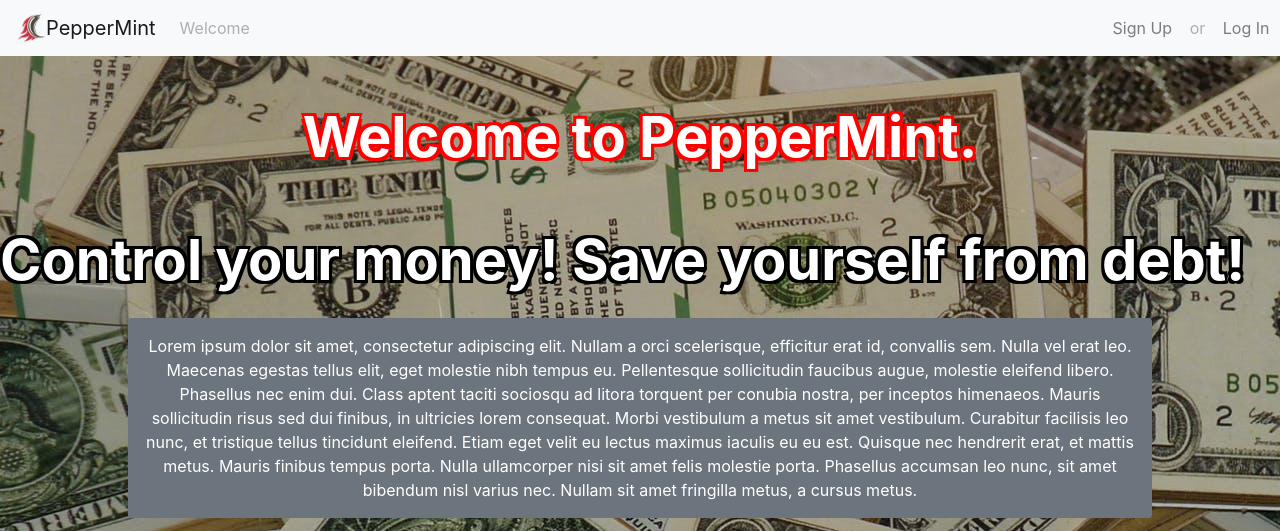
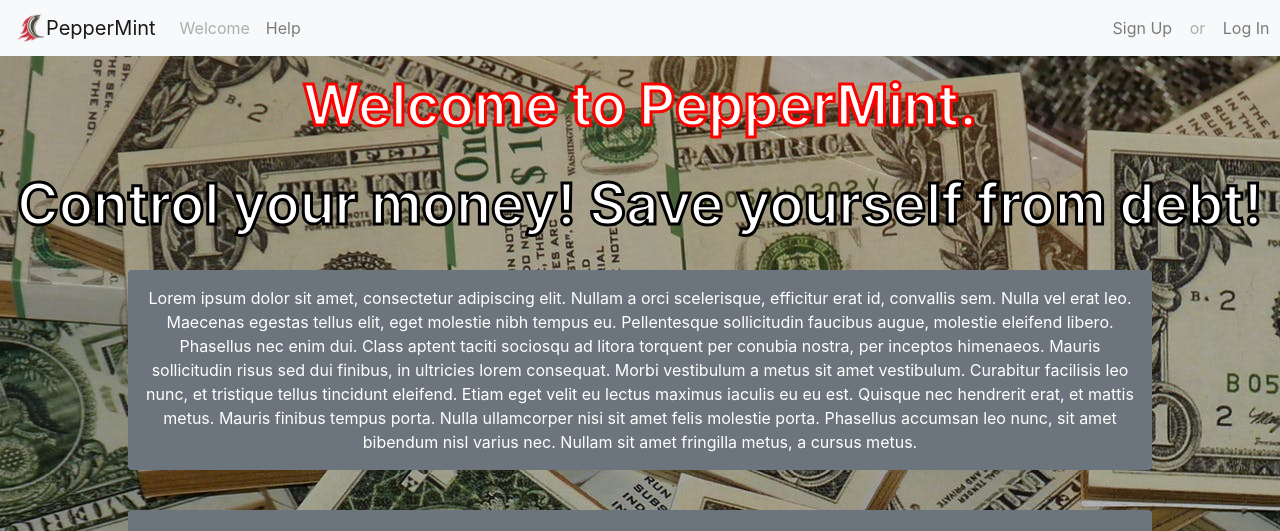
Before and after one commit to StudentDX/MoneyMunchers, a Flask app: page / in a window 1280 px wide. Shown: the top 531 px of the page. Run offline with Flask 2, Linux system fonts and the light colour scheme; some libraries are stand-ins or nearby versions.

Commit message:
for the last time fixed home

```diff
--- a/app/templates/home.html
+++ b/app/templates/home.html
@@ -1,17 +1,5 @@
-<!DOCTYPE html>
-<html lang="en">
-    <!-- Bootstrap CDN -->
-    <link rel="stylesheet" href="https://stackpath.bootstrapcdn.com/bootstrap/4.3.1/css/bootstrap.min.css"
-          integrity="sha384-ggOyR0iXCbMQv3Xipma34MD+dH/1fQ784/j6cY/iJTQUOhcWr7x9JvoRxT2MZw1T" crossorigin="anonymous">
-    <script src="https://code.jquery.com/jquery-3.3.1.slim.min.js"
-            integrity="sha384-q8i/X+965DzO0rT7abK41JStQIAqVgRVzpbzo5smXKp4YfRvH+8abtTE1Pi6jizo"
-            crossorigin="anonymous"></script>
-    <script src="https://cdnjs.cloudflare.com/ajax/libs/popper.js/1.14.7/umd/popper.min.js"
-            integrity="sha384-UO2eT0CpHqdSJQ6hJty5KVphtPhzWj9WO1clHTMGa3JDZwrnQq4sF86dIHNDz0W1"
-            crossorigin="anonymous"></script>
-    <script src="https://stackpath.bootstrapcdn.com/bootstrap/4.3.1/js/bootstrap.min.js"
-            integrity="sha384-JjSmVgyd0p3pXB1rRibZUAYoIIy6OrQ6VrjIEaFf/nJGzIxFDsf4x0xIM+B07jRM"
-            crossorigin="anonymous"></script>
+{% extends 'base.html' %}
+
 {% block style %}
 <style>
     body  {
@@ -21,66 +9,19 @@
 </style>
 {% endblock %}
 
-    <head>
-        <meta charset="UTF-8">
-        <title>
-            {% block title %}
-            {% endblock %}
-        </title>
-        {% block heading %}
-        {% endblock %}
-    </head>
+{% block content %}
+    <h5 class="display-4 font-weight-bold text-center text-white" style="-webkit-text-stroke: 3px red">
+        Welcome to PepperMint.
+    </h5>
 
-    <body>
-        <nav class="navbar fixed-top navbar-expand-lg navbar-light bg-light">
-            <img src="../static/logo.png" width="30" height="30" alt="logo">
-            <a class="navbar-brand" href={{ url_for('home') }}>PepperMint</a>
-            <button id="hamburger" class="navbar-toggler" type="button" data-toggle="collapse" data-target="#navbarSupportedContent" aria-controls="navbarSupportedContent" aria-expanded="false" aria-label="Toggle navigation">
-                <span class="navbar-toggler-icon"></span>
-            </button>
-            <div class="collapse navbar-collapse" id="navbarSupportedContent">
-                <ul class="navbar-nav mr-auto">
-                    <li class="nav-item">
-                        <a class="nav-link disabled" href="#">Welcome</a>
-                    </li>
-                </ul>
-                <ul class="navbar-nav navbar-right">
-                        <li class="nav-item">
-                            <div class="row" id="authentication" style="width:11rem">
-                                <a class="nav-link mx-auto" href={{ url_for('signup') }}>Sign Up</a>
-                                <a class="nav-link disabled">or</a>
-                                <a class="nav-link mx-auto" href={{ url_for('login') }}>Log In</a>
-                            </div>
-                        </li>
-                </ul>
-            </div>
-        </nav>
+    <br>
 
-        <br><br><br>
+    <h6 class="display-4 font-weight-bold text-center text-white" style="-webkit-text-stroke: 3px black">
+        Control your money! Save yourself from debt!
+    </h6>
 
-        {% for type,message in get_flashed_messages(with_categories=true) %}
-            <div class="alert alert-{{ type }} mx-auto alert-dismissable" role="alert" style="width:80%;text-align:center">
-                {{ message }}
-                <button type="button" class="close" data-dismiss="alert" aria-label="Close">
-                  <span aria-hidden="true">&times;</span>
-                </button>
-            </div>
-        {% endfor %}
+    <br>
 
-        {% block content %}
-        <div class="mx-auto" style="width: 200px;">
-          <h1><high><font color="red"></font></high></h1><br>
-        </div>
-        <h3 class="display-4 font-weight-bold text-center text-white" style="text-shadow: -3px -3px 0 #F00, 3px -3px 0 #F00, -3px 3px 0 #F00, 3px 3px 0 #F00;">
-        Welcome to PepperMint.
-        </h3>
-        <br>
-        <br>
-         <h7 class="display-4 font-weight-bold text-center text-white" style="text-shadow: -3px -3px 0 #000, 3px -3px 0 #000, -3px 3px 0 #000, 3px 3px 0 #000;">Control your money! Save yourself from debt!</h7>
-         <br>
-              <br>
-              <!-- description -->
-              <!-- description -->
     <p class="text-white text-center bg-secondary rounded p-3" style="margin-left: 10%; margin-right: 10%;">
         Lorem ipsum dolor sit amet, consectetur adipiscing elit. Nullam a orci scelerisque,
         efficitur erat id, convallis sem. Nulla vel erat leo. Maecenas egestas tellus elit,
@@ -98,47 +39,25 @@
     <br>
 
     <p class="text-white bg-secondary rounded p-3" style="margin-left: 10%; margin-right: 10%; font-size: 30px;">
-                  Set your budget for the day and the month. </p>
+        Set your budget for the day and the month.
         <div class="text-center">
           <img src="../static/Profile.png">
         </div>
+    </p>
 
     <br>
 
     <p class="text-white bg-secondary rounded p-3" style="margin-left: 10%; margin-right: 10%; font-size: 30px;">
-                  Track your expenses.</p>
+        Track your expenses.
     <div class="text-center">
         <img src="../static/Expense.png">
     </div>
-
-                  <br>
+    </p>
 
     <p class="text-white bg-secondary rounded p-3" style="margin-left: 10%; margin-right: 10%; font-size: 30px;">
-                  View your history and analyze the trends. </p>
+        View your history and analyze the trends.
     <div class="text-center">
         <img src="">
     </div>
-
-                <br>
-
-              <br>
-
+    </p>
 {% endblock %}
-
-        <br><br><br>
-
-        <footer class="footer fixed-bottom bg-light">
-            <br>
-            <div style="text-align: center">
-                <span class="text-muted">
-                    &copy; MoneyMunchers 2019
-                </span>
-            </div>
-            <br>
-        </footer>
-    </body>
-
-    {% block script %}
-    {% endblock %}
-
-</html>
```
Lines whose indentation alone changed are shown as unchanged.
